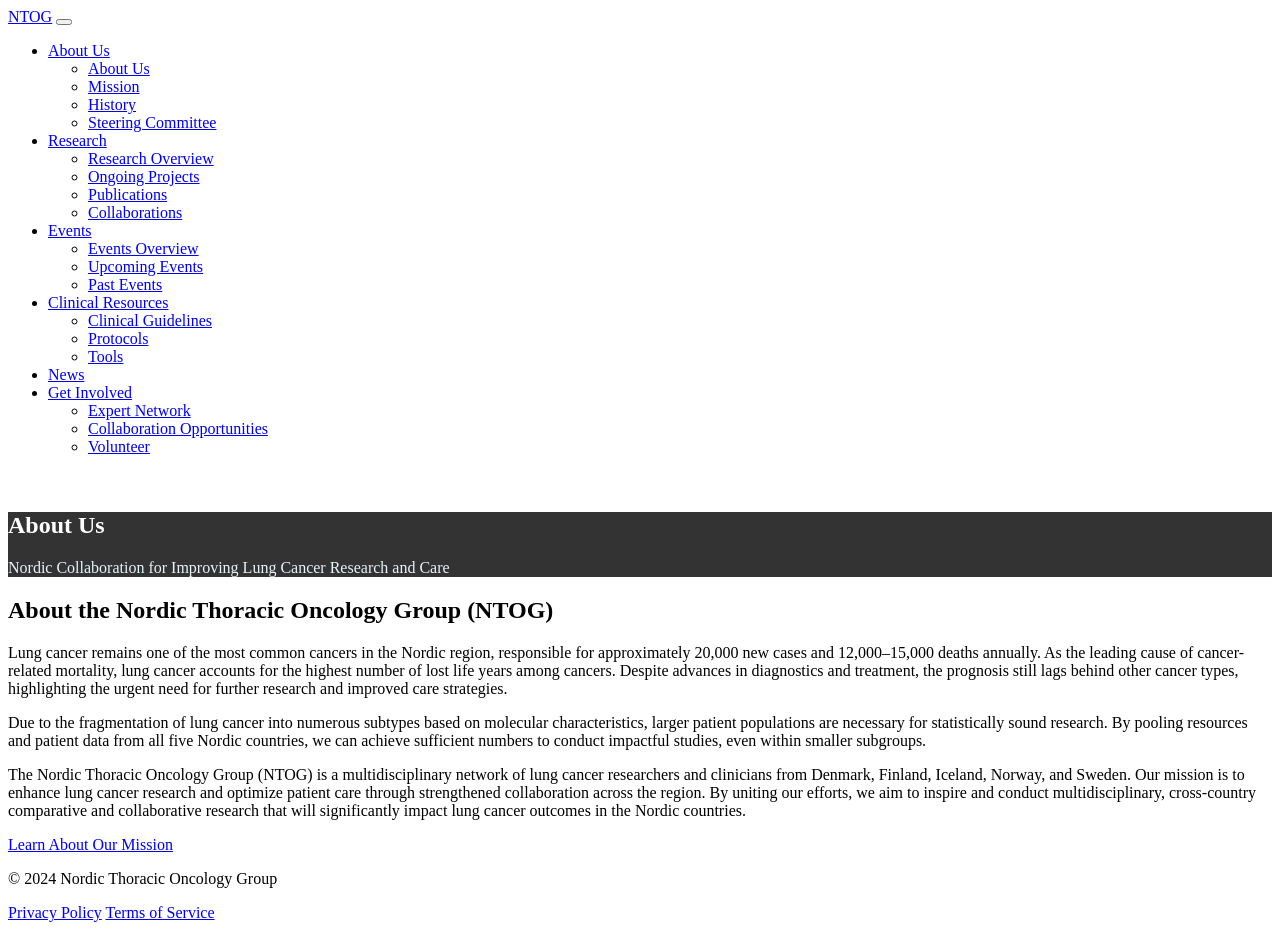
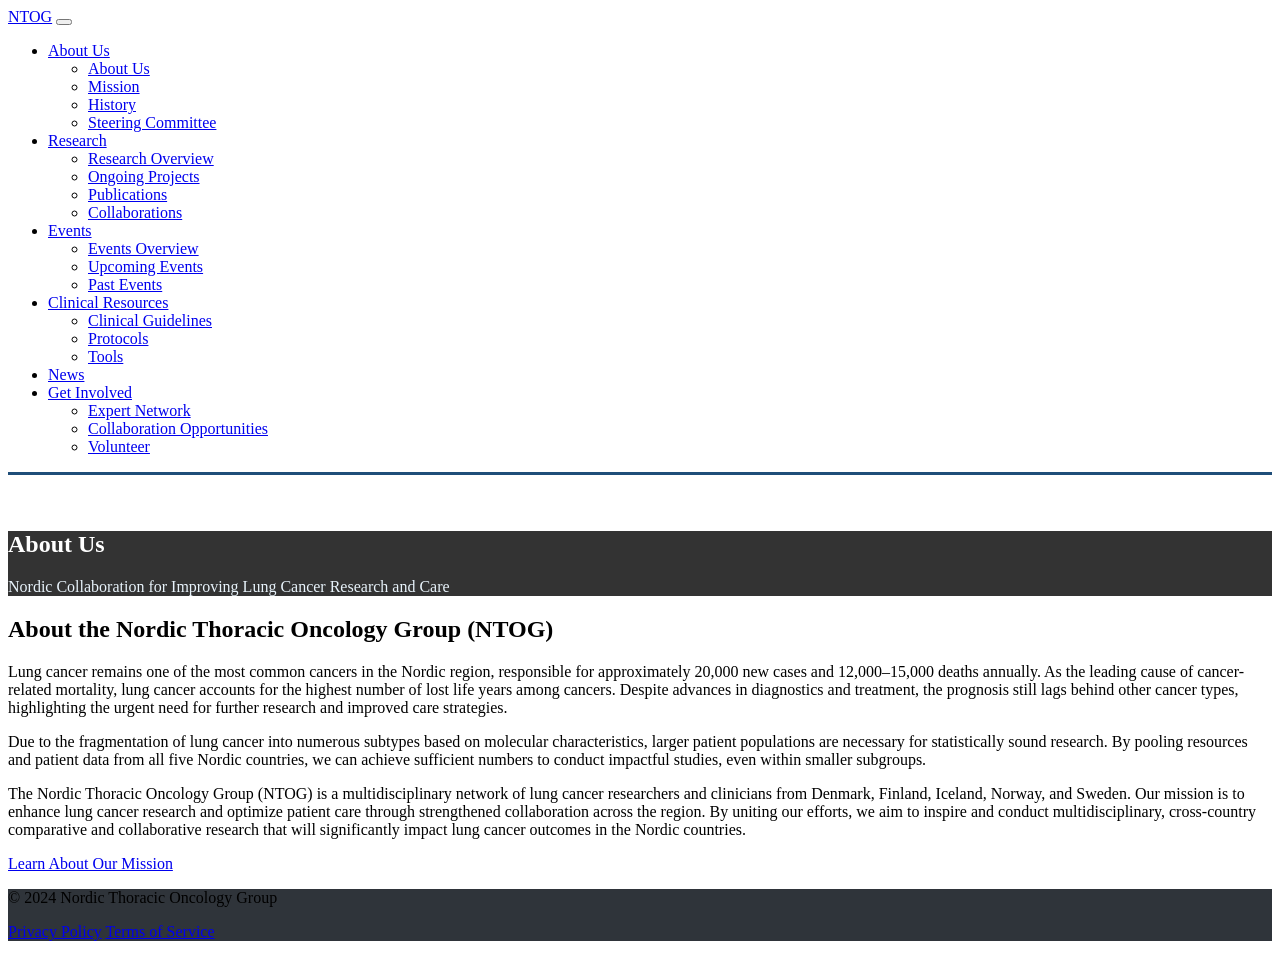

Add styles for navbar and footer elements

--- a/css/styles.css
+++ b/css/styles.css
@@ -100,6 +100,20 @@
   text-transform: uppercase;
 }
 
+.navbar {
+  border-bottom: 3px solid var(--primary-color);
+}
+/* Regular site footer */
+footer.bg-dark {
+background: #2f343a !important;
+}
+
+.footer-logo-link img {
+  display: inline-block;
+  width: 56px;
+  height: 56px;
+  margin-bottom: 0.75rem;
+}
 /* Copenhagen 2027 */
 .ntog2027 .navbar {
   border-bottom: 3px solid var(--dk-red);
